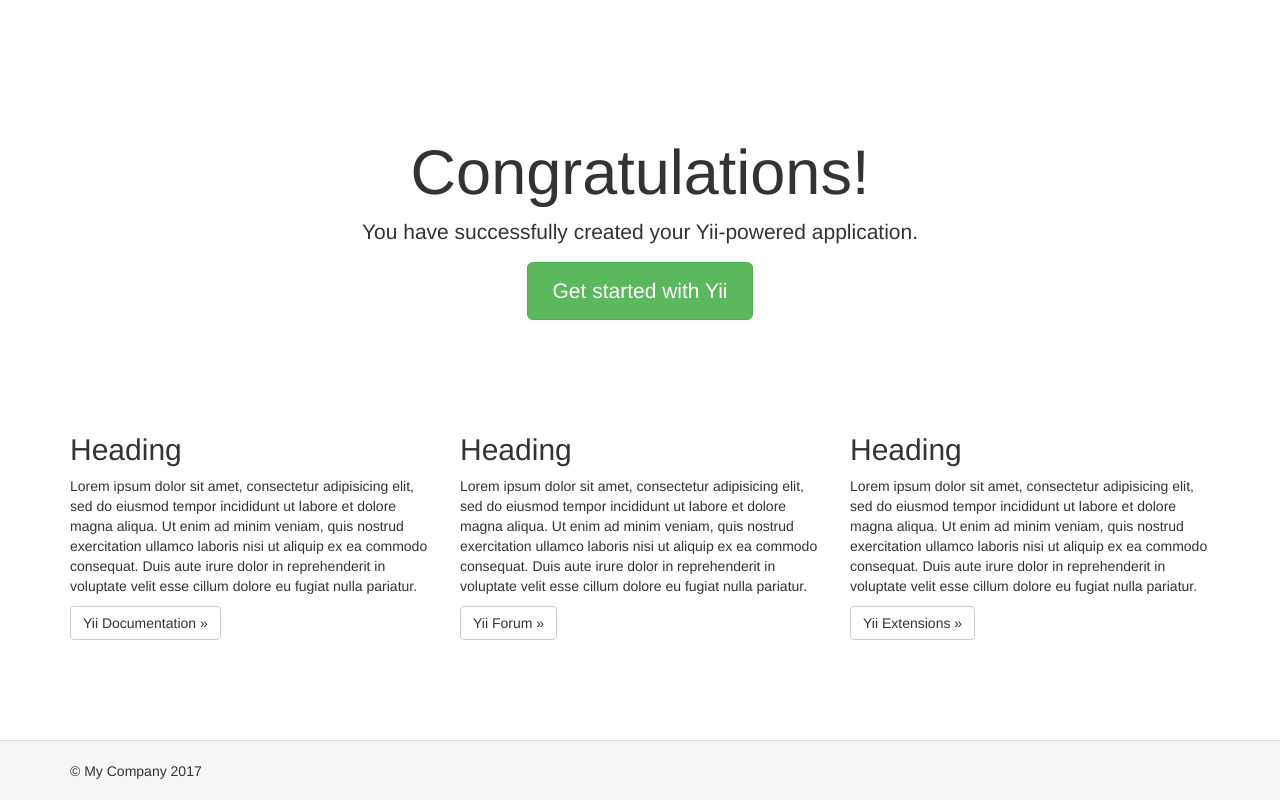
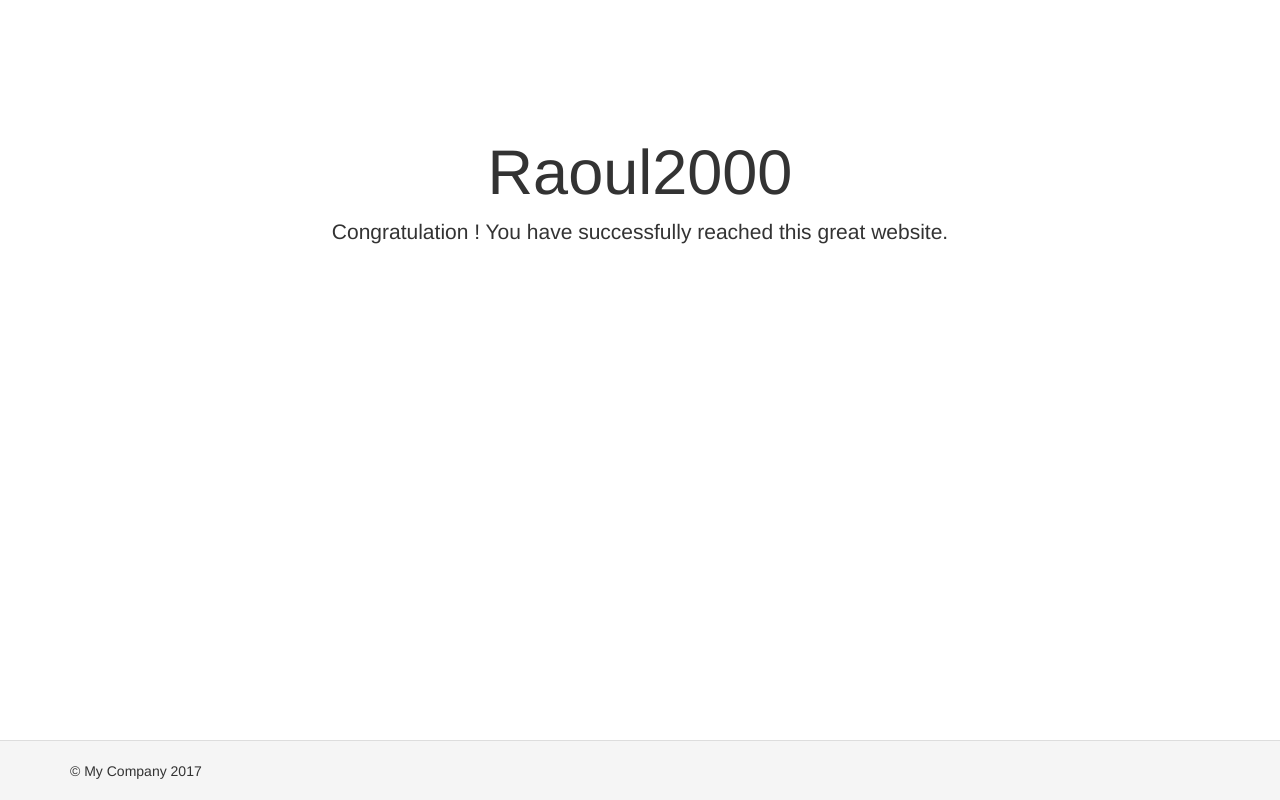
Before and after one commit to raoul2000/yii2-app, a Yii app: the page made by views/site/index.php in a window 1280 px wide. Run offline with PHP 8.4 and a stand-in for Yii, Linux system fonts and the light colour scheme; the template is opened without the code that fills it, so the values that code supplies are empty; some libraries are stand-ins or nearby versions.

Commit message:
review design

```diff
--- a/build.xml
+++ b/build.xml
@@ -130,7 +130,6 @@
     <target name="deploy-all">
         <phingcall target="deploy-src" />
         <phingcall target="deploy-vendor" />
-        <phingcall target="deploy-system-files" />
     </target>
 	<!--
 	-->
--- a/views/layouts/main.php
+++ b/views/layouts/main.php
@@ -37,9 +37,9 @@ AppAsset::register($this);
         'options' => ['class' => 'navbar-nav navbar-right'],
         'items' => [
             ['label' => 'Home', 'url' => ['/site/index']],
+            ['label' => 'Workflow', 'url' => ['/workflow/home']],
             ['label' => 'Graph', 'url' => ['/site/graph']],
             ['label' => 'Scraper', 'url' => ['/scraper']],
-            ['label' => 'Workflow', 'url' => ['/workflow/home']],
             Yii::$app->user->isGuest ? (
                 ['label' => 'Login', 'url' => ['/site/login']]
             ) : (
--- a/views/site/index.php
+++ b/views/site/index.php
@@ -7,47 +7,12 @@ $this->title = 'Raoul2000';
 <div class="site-index">
 
     <div class="jumbotron">
-        <h1>Congratulations!</h1>
-
-        <p class="lead">You have successfully created your Yii-powered application.</p>
-
-        <p><a class="btn btn-lg btn-success" href="http://www.yiiframework.com">Get started with Yii</a></p>
+        <h1>Raoul2000</h1>
+        <p class="lead">Congratulation ! You have successfully reached this great website.</p>
     </div>
 
     <div class="body-content">
 
-        <div class="row">
-            <div class="col-lg-4">
-                <h2>Heading</h2>
-
-                <p>Lorem ipsum dolor sit amet, consectetur adipisicing elit, sed do eiusmod tempor incididunt ut labore et
-                    dolore magna aliqua. Ut enim ad minim veniam, quis nostrud exercitation ullamco laboris nisi ut aliquip
-                    ex ea commodo consequat. Duis aute irure dolor in reprehenderit in voluptate velit esse cillum dolore eu
-                    fugiat nulla pariatur.</p>
-
-                <p><a class="btn btn-default" href="http://www.yiiframework.com/doc/">Yii Documentation &raquo;</a></p>
-            </div>
-            <div class="col-lg-4">
-                <h2>Heading</h2>
-
-                <p>Lorem ipsum dolor sit amet, consectetur adipisicing elit, sed do eiusmod tempor incididunt ut labore et
-                    dolore magna aliqua. Ut enim ad minim veniam, quis nostrud exercitation ullamco laboris nisi ut aliquip
-                    ex ea commodo consequat. Duis aute irure dolor in reprehenderit in voluptate velit esse cillum dolore eu
-                    fugiat nulla pariatur.</p>
-
-                <p><a class="btn btn-default" href="http://www.yiiframework.com/forum/">Yii Forum &raquo;</a></p>
-            </div>
-            <div class="col-lg-4">
-                <h2>Heading</h2>
-
-                <p>Lorem ipsum dolor sit amet, consectetur adipisicing elit, sed do eiusmod tempor incididunt ut labore et
-                    dolore magna aliqua. Ut enim ad minim veniam, quis nostrud exercitation ullamco laboris nisi ut aliquip
-                    ex ea commodo consequat. Duis aute irure dolor in reprehenderit in voluptate velit esse cillum dolore eu
-                    fugiat nulla pariatur.</p>
-
-                <p><a class="btn btn-default" href="http://www.yiiframework.com/extensions/">Yii Extensions &raquo;</a></p>
-            </div>
-        </div>
 
     </div>
 </div>
```
Also changed, not shown: views/workflow/home/index.php (+71 -25 lines).
